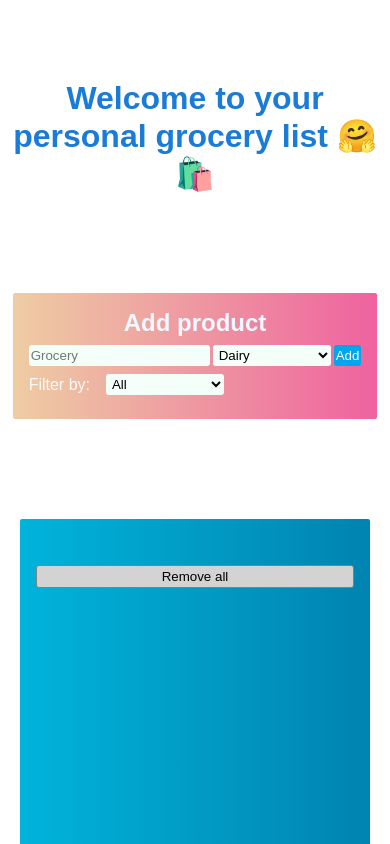
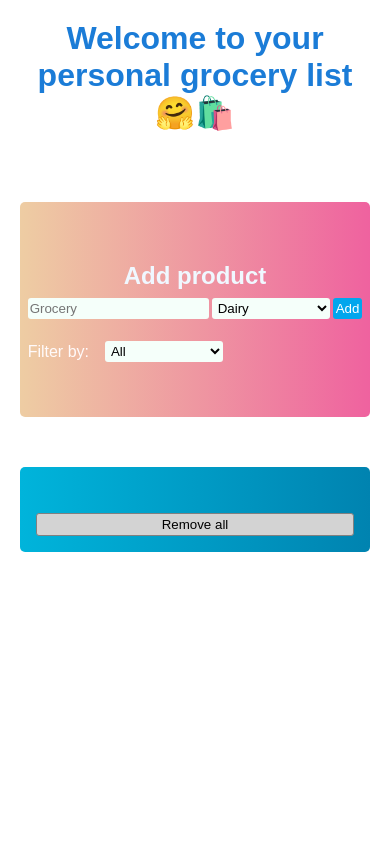
Before and after one commit to agneja00/Grocery-List, a plain HTML site: page index.html in a window 390 px wide. Shown: the top 844 px of the page. Drawn offline with nearby package versions, Linux system fonts and the light colour scheme.

Commit message:
Grocery list app Done

```diff
--- a/index.html
+++ b/index.html
@@ -17,8 +17,8 @@
 </head>
 
 <body>
+    <h1 class="welcome-title">Welcome to your personal grocery list 🤗🛍️</h1>
     <div class="body">
-        <h1 class="welcome-title">Welcome to your personal grocery list 🤗🛍️</h1>
         <div class="grocery-container">
             <h2 class="grocery-title">Add product</h2>
             <div class="add-grocery-container">
--- a/style.css
+++ b/style.css
@@ -1,40 +1,33 @@
 * {
-    margin: 0;
     padding: 0;
     box-sizing: border-box;
     font-family: Arial, Helvetica, sans-serif;
 }
 
-
 .body {
-    display: grid;
-    grid-template-columns: 5px 1fr auto 1fr 5px;
-    grid-template-rows: 1fr auto 1fr;
+    display: flex;
+    justify-content: center;
+    align-items: center;
+    height: 400px;
     gap: 100px;
-    grid-template-areas:
-        ". title title title ."
-        ". grocery-list . grocery-product ."
-        ". . . . .";
-    height: 100vh;
 }
 
 .welcome-title {
-    grid-area: title;
     text-align: center;
-    margin-top: 80px;
+    margin-top: 20px;
     color: rgb(27, 124, 215)
 }
 
 .grocery-container {
-    grid-area: grocery-list;
-
     display: flex;
     flex-direction: column;
     background: linear-gradient(to right, #eecda3, #ef629f);
     padding: 1rem;
-    border-radius: 2px;
+    border-radius: 5px;
     justify-content: center;
+    height: 300px;
     align-items: center;
+    width: 400px;
 }
 
 .grocery-title {
@@ -44,7 +37,6 @@
 
 .add-grocery-container,
 .grocery-list-container {
-    margin-bottom: 0.5rem;
     display: flex;
     flex-direction: column;
 }
@@ -64,7 +56,7 @@
 #add {
     border: none;
     border-radius: 3px;
-    padding: 2px;
+    padding: 3px;
     background-color: rgb(2, 166, 237);
     cursor: pointer;
     color: white;
@@ -82,21 +74,12 @@
 }
 
 .grocery-list-container {
-    grid-area: grocery-product;
-
-    display: flex;
     background: linear-gradient(to right, #00b4db, #0083b0);
     padding: 1rem;
-    border-radius: 2px;
-    min-height: 100%;
+    border-radius: 5px;
+    max-height: 300px;
     color: white;
-}
-
-.grocery {
-    display: flex;
-    height: 2rem;
-    justify-content: space-between;
-    margin-right: 7px;
+    width: 400px;
 }
 
 .groceries {
@@ -122,7 +105,16 @@
     background-color: rgb(237, 106, 197);
 }
 
+.grocery {
+    display: flex;
+    height: 2rem;
+    justify-content: space-between;
+    align-items: center;
+    margin-right: 7px;
+}
+
 .material-symbols-outlined {
+    padding: 2px !important;
     font-size: 1rem !important;
 }
 
@@ -157,29 +149,36 @@
     color: black;
 }
 
-@media only screen and (max-width: 1366px) {
+@media only screen and (max-width: 1367px) {
+    .body {
+        margin: 0 30px;
+    }
+
+    .welcome-title {
+        margin-bottom: 20px;
+    }
+
     .add-grocery {
         display: flex;
         gap: 3px;
     }
-
-    .grocery-list-container {
-        min-width: 300px;
-    }
 }
-
 
 @media (max-width: 768px) {
     .body {
-        display: flex;
         flex-direction: column;
-        align-items: center;
-        max-height: 800px;
+        gap: 0;
+    }
+
+    .welcome-title {
+        margin-left: 10px;
+        margin-right: 10px;
     }
 
     .grocery-container,
     .grocery-list-container {
-        height: 100%;
-        min-width: 350px;
+        max-height: 250px;
+        width: 350px;
+        margin-top: 50px;
     }
 }
--- a/utils/onGroceryListChange.js
+++ b/utils/onGroceryListChange.js
@@ -6,7 +6,6 @@ const removeAllBtn = document.querySelector('.remove-all');
 export const onGroceryListChange = () => {
     const groceries = getDataFromLocalStorage(localStorageKeys.groceries);
     if (groceries.length) {
-        console.log(groceries.length)
         removeAllBtn.removeAttribute("disabled");
     } else {
         removeAllBtn.setAttribute('disabled', true);
```
